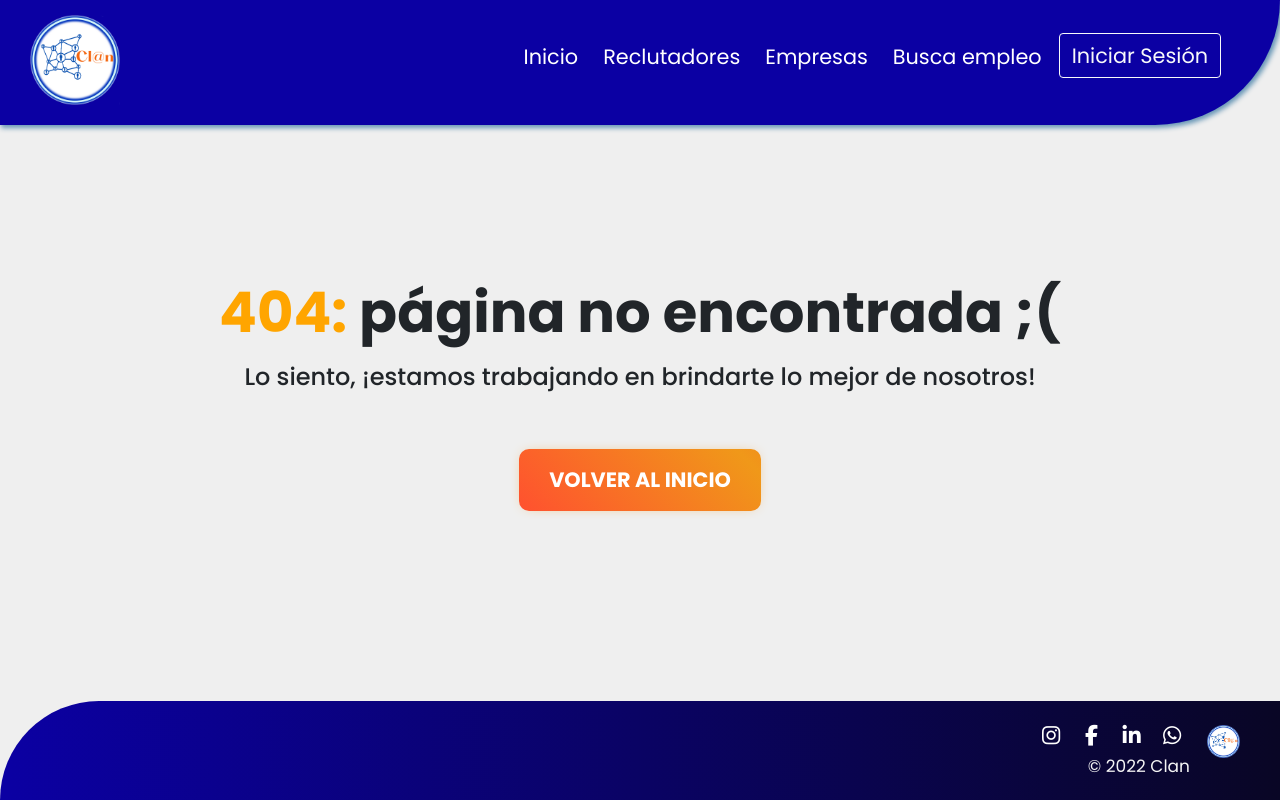
After one commit to cm-dani/Home, a PHP site: page /en/404.html in a window 1280 px wide. The commit adds this page. Run offline with PHP 8.4, Linux system fonts and the light colour scheme; some libraries are stand-ins or nearby versions.

Commit message:
Corrige landings

```diff
--- a/404.html
+++ b/404.html
@@ -64,7 +64,7 @@
                 <a class="nav-link" href="Empleados.html">Busca empleo</a>
               </li>
               <li class="nav-item">
-                <a class="btn btn-signin btn-outline-light btn-rounded" href="login.php">Iniciar Sesión</a>
+                <a class="btn btn-signin btn-outline-light btn-rounded" href="../app/login/login.php">Iniciar Sesión</a>
               </li>
               </ul>
           </div>
--- a/Empresas.html
+++ b/Empresas.html
@@ -58,7 +58,7 @@
               <a class="nav-link" href="Empleados.html">Busca empleo</a>
             </li>
             <li class="nav-item">
-              <a class="btn btn-signin btn-outline-light btn-rounded" href="login.php">Iniciar Sesión</a>
+              <a class="btn btn-signin btn-outline-light btn-rounded" href="../app/login/login.php">Iniciar Sesión</a>
             </li>
           </ul>
         </div>
--- a/Reclutador.html
+++ b/Reclutador.html
@@ -55,7 +55,7 @@
               <a class="nav-link" href="Empleados.html">Busca empleo</a>
             </li>
             <li class="nav-item">
-              <a class="btn btn-signin btn-outline-light btn-rounded" href="login.php">Iniciar Sesión</a>
+              <a class="btn btn-signin btn-outline-light btn-rounded" href="../app/login/login.php">Iniciar Sesión</a>
             </li>
           </ul>
         </div>
--- a/Tratamiento de datos.html
+++ b/Tratamiento de datos.html
@@ -58,7 +58,7 @@
                 <a class="nav-link" href="Empleados.html">Busca empleo</a>
               </li>
               <li class="nav-item">
-                <a class="btn btn-signin btn-outline-light btn-rounded" href="login.php">Iniciar Sesión</a>
+                <a class="btn btn-signin btn-outline-light btn-rounded" href="../app/login/login.php">Iniciar Sesión</a>
               </li>
               </ul>
           </div>
--- a/assets/css/Styles Index.css
+++ b/assets/css/Styles Index.css
@@ -35,7 +35,7 @@ ul.nav a.nav-link:visited{
 
 .icono-clan {
   width: auto;
-  height: 70px!important;
+  height: 90px!important;
 }
 /*newv1*/
 .text-blue{
--- /dev/null
+++ b/en/404.html
@@ -0,0 +1,118 @@
+<!DOCTYPE html>
+<html lang="en">
+
+  <head>
+    <meta charset="UTF-8">
+    <meta http-equiv="X-UA-Compatible" content="IE=edge">
+    <meta name="viewport" content="width=device-width, initial-scale=1.0">
+
+    <!--jquery-->
+    <script src="https://ajax.googleapis.com/ajax/libs/jquery/3.2.1/jquery.min.js"></script>
+
+    <!--js-->
+    <script src="https://cdn.jsdelivr.net/npm/bootstrap@5.1.3/dist/js/bootstrap.bundle.min.js"
+      integrity="sha384-ka7Sk0Gln4gmtz2MlQnikT1wXgYsOg+OMhuP+IlRH9sENBO0LRn5q+8nbTov4+1p"
+      crossorigin="anonymous"></script>
+
+
+    <!-- Font Awesome -->
+    <script src="https://kit.fontawesome.com/a26d91b6e0.js" crossorigin="anonymous"></script>
+
+    <!-- Bootstrap CSS -->
+    <link href="https://cdn.jsdelivr.net/npm/bootstrap@5.1.3/dist/css/bootstrap.min.css" rel="stylesheet"
+      integrity="sha384-1BmE4kWBq78iYhFldvKuhfTAU6auU8tT94WrHftjDbrCEXSU1oBoqyl2QvZ6jIW3" crossorigin="anonymous">
+
+    <!-- CSS -->
+    <link href="../assets/css/Styles Index.css" rel="stylesheet">
+
+    <!--icono-->
+    <link rel="shortcut icon" type="icon" href="../assets/images/icon.png">
+
+    <title>404</title>
+
+  </head>
+
+  <body>
+    <!-- HEADER -->
+    <header>
+      <!-- BARRA -->
+      <nav class="navbar navbar-clan navbar-expand-lg navbar-light fixed-top">
+        <div class="container-fluid">
+          <div class="logo">
+            <a class="text-clan navbar-brand" href="#">
+              <img src="../assets/images/clan.png" alt="" width="30" height="24" class="icono-clan d-inline-block align-text-top">
+            </a>
+          </div>
+          <button class="navbar-toggler" type="button" data-bs-toggle="collapse" data-bs-target="#navbarSupportedContent"
+            aria-controls="navbarSupportedContent" aria-expanded="false" aria-label="Toggle navigation">
+            <span class="navbar-toggler-icon">
+              <i class="fas fa-bars" style="color:#fff; font-size:28px;"></i>
+            </span>
+          </button>
+          <div class="collapse navbar-collapse " id="navbarSupportedContent">
+            <ul class="navbar-nav ms-auto justify-content-end">
+              <li class="nav-item">
+                <a class="nav-link" href="index.html">Inicio</a>
+              </li>
+              <li class="nav-item">
+                <a class="nav-link" href="Reclutador.html">Reclutadores</a>
+              </li>
+              <li class="nav-item">
+                <a class="nav-link" href="Empresas.html">Empresas</a>
+              </li>
+              <li class="nav-item">
+                <a class="nav-link" href="Empleados.html">Busca empleo</a>
+              </li>
+              <li class="nav-item">
+                <a class="btn btn-signin btn-outline-light btn-rounded" href="../app/login/login.php">Iniciar Sesión</a>
+              </li>
+              </ul>
+          </div>
+        </div>
+      </nav>
+    </header>
+    <!-- END HEADER -->
+    <!--MAIN-->
+    </section>
+    <section id="main" >
+      <div class="row d-flex align-items-center min-vh-100 text-center p-5">
+        <div class="container">
+        <div class="col-md-auto col-ml-auto">
+          <h1 class="display-4 fw-bold " data-aos="fade-up"><span style="color: orange;"">404:</span> página no encontrada ;(</h1>
+          <h4 data-aos=" fade-up" data-aos-delay="100" class="mt-3 mb-5">Lo siento, ¡estamos trabajando en brindarte lo mejor de nosotros!</h4>
+              <div class="centrarboton" data-aos="fade-up" data-aos-delay="200"><a href="index.html"
+                  class="text-center btn2 btn-home" style="text-decoration: none;">Volver al inicio</a>
+              </div>
+        </div>
+      </div>
+      </div>
+      </div>
+    </section>
+    <!--END MAIN-->
+
+    <!--FOOTER-->
+    <div class="footersimple fixed-bottom">
+      <footer class="footie py-4">
+        <div class="float-end">
+          <img src="../assets/images/clan.png" class="logofootie">
+
+        </div>
+        <div class="social align-self-end">
+
+          <a href="https://www.instagram.com/clanrecruiters_oficial/?igshid=YmMyMTA2M2Y%3D&utm_source=BenchmarkEmail&utm_campaign=LINK_conexi%C3%B3n_Clan_Recruiters&utm_medium=email"
+            target="_blank"><i class="fa-brands fa-instagram"></i></a>
+          <a href="https://www.facebook.com/Clan-Recruiters-110287758440900" target="_blank"><i
+              class="fa-brands fa-facebook-f"></i></a>
+          <a href="https://clt1467760.bmetrack.com/c/l?u=E379606&e=14D4E53&c=166570&t=1&l=8891EAF7&email=gVGtJP0aeomP194ObL8Dl1meH1VOHAzWbF9iWV5kTFU%3D&seq=2"
+            target="_blank"><i class="fa-brands fa-linkedin-in"></i></a>
+          <a href="#" target="_blank"><i class="fa-brands fa-whatsapp"></i></a>
+          <br>
+          <p class="copyright"> © 2022 Clan</p>
+
+        </div>
+
+      </footer>
+    </div>
+    <!--END FOOTER-->
+  </body>
+</html>
--- a/en/Reclutador.html
+++ b/en/Reclutador.html
@@ -55,7 +55,7 @@
               <a class="nav-link" href="Empleados.html">Busca empleo</a>
             </li>
             <li class="nav-item">
-              <a class="btn btn-signin btn-outline-light btn-rounded" href="login.php">Iniciar Sesión</a>
+              <a class="btn btn-signin btn-outline-light btn-rounded" href="../app/login/login.php">Iniciar Sesión</a>
             </li>
           </ul>
         </div>
--- a/en/index.html
+++ b/en/index.html
@@ -55,7 +55,7 @@
               <a class="nav-link" href="Empleados.html">Busca empleo</a>
             </li>
             <li class="nav-item">
-              <a class="btn btn-signin btn-outline-light btn-rounded" href="login.php"> Iniciar Sesión </a>
+              <a class="btn btn-signin btn-outline-light btn-rounded" href="../app/login/login.php"> Iniciar Sesión </a>
             </li>
           </ul>
         </div>
--- a/index.html
+++ b/index.html
@@ -55,7 +55,7 @@
               <a class="nav-link" href="Empleados.html">Busca empleo</a>
             </li>
             <li class="nav-item">
-              <a class="btn btn-signin btn-outline-light btn-rounded" href="login.php"> Iniciar Sesión </a>
+              <a class="btn btn-signin btn-outline-light btn-rounded" href="../app/login/login.php"> Iniciar Sesión </a>
             </li>
           </ul>
         </div>
```
Also changed, not shown: Empleados.html (+6 -6 lines), en/Empleados.html (+164 -59 lines), en/Empresas.html (+13 -13 lines), assets/images/clan.png.
